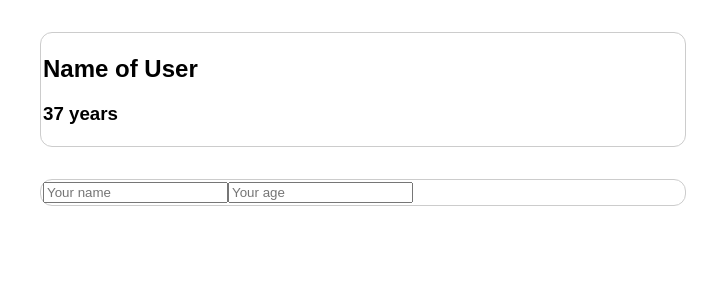
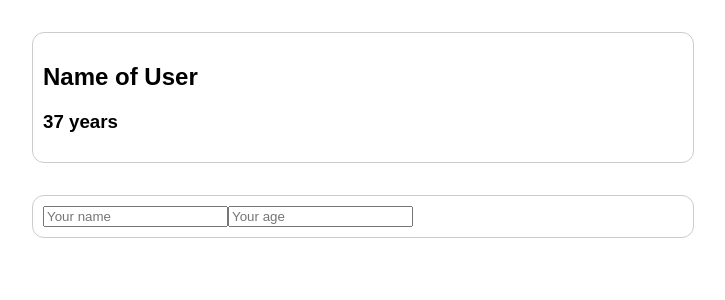
Before and after one commit to s-moe/cmp-comm, a Vue app: page / in a window 1280 px wide. Shown: the top 300 px of the page, without its empty margins (277-1002 px from the left). Built offline with nearby package versions, Linux system fonts and the light colour scheme.

Commit message:
added props to Active User

```diff
--- a/src/App.vue
+++ b/src/App.vue
@@ -9,7 +9,14 @@
 import ActiveUser from "./components/ActiveUser.vue";
 import UserData from "./components/UserData.vue";
 export default {
-  components: { ActiveUser, UserData },
+  data() {
+    return {
+      user: {
+        name: "Sarah Moe",
+        age: 37,
+      },
+    };
+  },
 };
 </script>
 <style>
@@ -21,6 +28,6 @@ section {
   max-width: 40rem;
   border-radius: 12px;
   border: 1px solid #ccc;
-  padding: 2px;
+  padding: 10px;
 }
 </style>
--- a/src/components/ActiveUser.vue
+++ b/src/components/ActiveUser.vue
@@ -5,7 +5,18 @@
   </section>
 </template>
 <script>
-export default {};
+export default {
+  props: {
+    username: {
+      type: String,
+      required: true,
+    },
+    age: {
+      type: Number,
+      required: true,
+    },
+  },
+};
 </script>
 <style>
 section {
```
